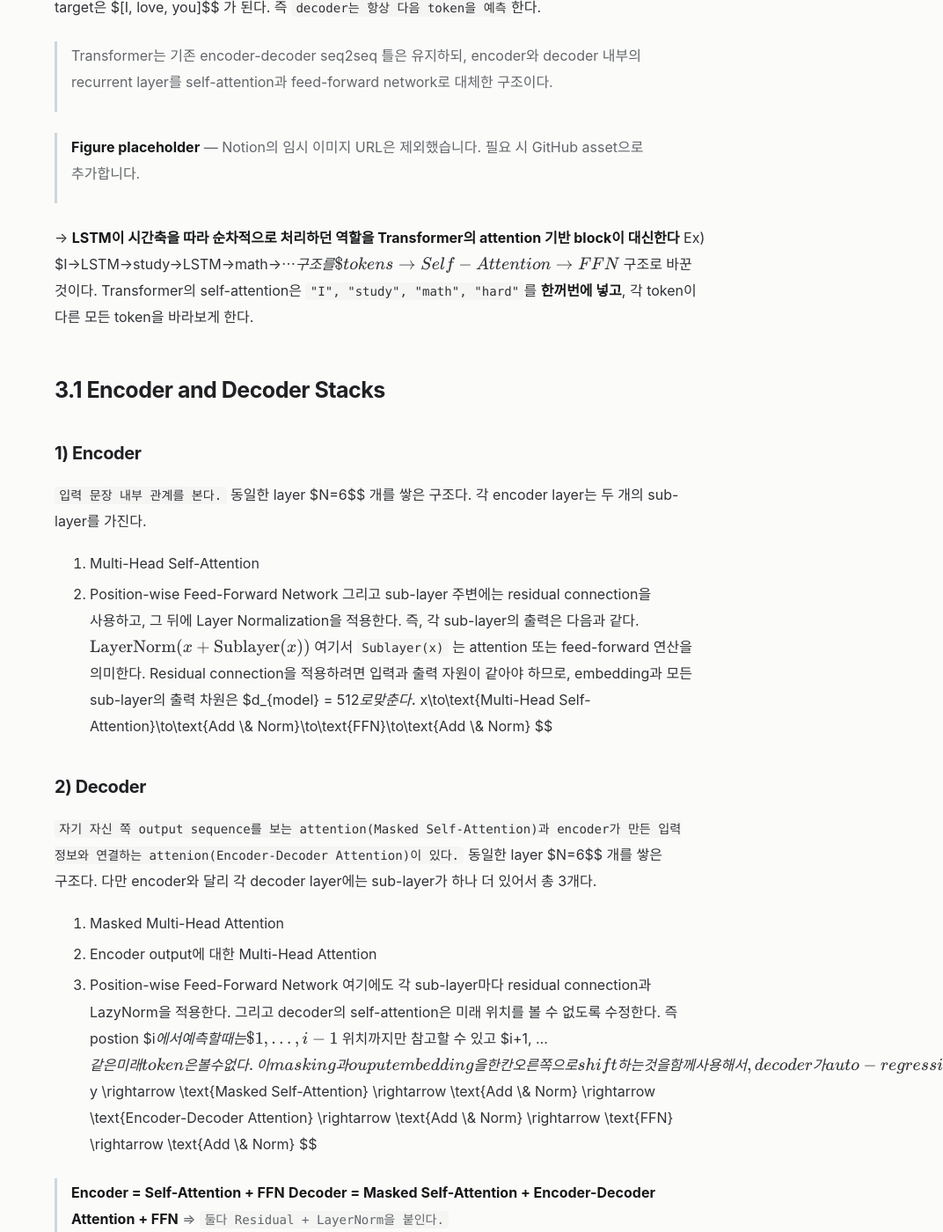
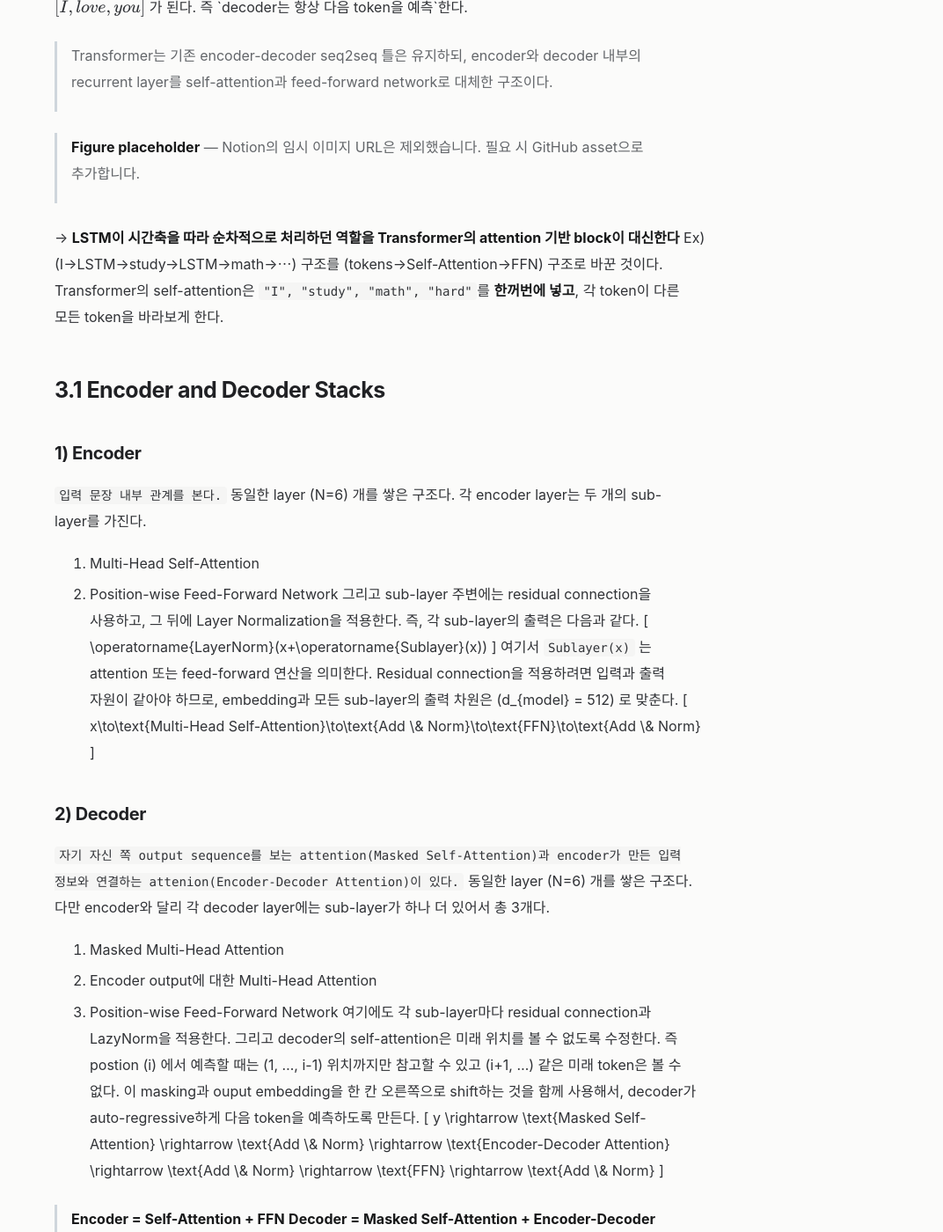
Before and after one commit to nayana224/nayana224.github.io, a Jekyll site: the page built from _notes/attention-is-all-you-need-2017.md, in a window 1280 px wide and 1400 px high, scrolled down 4093 px. Shown: the whole window at 88% size, without its empty margins (208-1280 px from the left). Built offline with Jekyll 4.4.1, drawn with Linux system fonts in a browser that asks for light colours; some of the changed text lies outside the part shown.

Commit message:
notes: normalize math delimiters in attention-is-all-you-need-2017.md

````diff
--- a/_notes/attention-is-all-you-need-2017.md
+++ b/_notes/attention-is-all-you-need-2017.md
@@ -61,17 +61,17 @@
 ## 3. Model Architecture
 대부분의 경쟁력 있는 neural sequence transduction 모델은 encoder-decoder 구조를 가진다.
 - encoder 입력 sequence의 symbol 표현
-  $$
-  (x_1,…,x_n)
-  $$
+  \[
+(x_1,…,x_n)
+\]
 - 입력 sequence를 연속적인 representation sequence로 변환
-  $$
-  z=(z_1,\ldots,z_n)
-  $$
-- decoder는 위 $z$$ 를 이용하여 출력 sequence를 한 번에 하나의 symbol씩 생성한다.
-  $$
-  (y_1,\ldots,y_m)
-  $$
+  \[
+z=(z_1,\ldots,z_n)
+\]
+- decoder는 위 \(z\) 를 이용하여 출력 sequence를 한 번에 하나의 symbol씩 생성한다.
+  \[
+(y_1,\ldots,y_m)
+\]
 각 step에서 모델은 autoregressive(자기회귀)하게 동작한다. 즉, 다음 출력을 생성할 때 이전에 생성한 output symbol들을 추가 입력으로 사용한다.
 
 Transformer도 이 encoder-decoder 틀 자체를 유지한다.
@@ -98,7 +98,7 @@
 
 → Add & Norm
 ```
-이 block이 N번 반복된다. 논문에서는 $N=6$$ 이다.
+이 block이 N번 반복된다. 논문에서는 \(N=6\) 이다.
 즉 encoder는 동일한 형태의 layer를 6개 쌓은 구조다.
 
 ### 2) Decoder 쪽
@@ -122,8 +122,8 @@
 
 → Add & Norm
 ```
-이것도 $N=6$$ 번 반복된다.
-마지막에는 $Linear → Softmax$$ 를 거쳐 다음 token의 확률을 출력한다.
+이것도 \(N=6\) 번 반복된다.
+마지막에는 \(Linear → Softmax\) 를 거쳐 다음 token의 확률을 출력한다.
 
 ### 3) Encoder와 Decoder의 차이
 가장 중요한 차이는 decoder에는 attention이 두 종류가 있다는 것이다.
@@ -135,8 +135,8 @@
 ### 4) 왜 output이 shifted right인가?
 Figure 1 아래쪽 decoder를 보면 Outputs(shifted right)라고 되어 있다.
 이유는 autoregressive prediction 때문이다.
-예를 들어, 정답이 $[I, love, you]$$ 라면 decoder 입력은 대략 $[<start>, I, love]$$ 가 된다.
-정답 target은 $[I, love, you]$$ 가 된다.
+예를 들어, 정답이 \([I, love, you]\) 라면 decoder 입력은 대략 \([<start>, I, love]\) 가 된다.
+정답 target은 \([I, love, you]\) 가 된다.
 즉 `decoder는 항상 다음 token을 예측`한다.
 > Transformer는 기존 encoder-decoder seq2seq 틀은 유지하되, encoder와 decoder 내부의 recurrent layer를 self-attention과 feed-forward network로 대체한 구조이다.
 
@@ -144,42 +144,42 @@
 
 →  **LSTM이 시간축을 따라 순차적으로 처리하던 역할을 Transformer의 attention 기반 block이 대신한다**
 Ex)
-$I→LSTM→study→LSTM→math→⋯$$ 구조를
-$tokens→Self-Attention→FFN$$ 구조로 바꾼 것이다.
+\(I→LSTM→study→LSTM→math→⋯\) 구조를
+\(tokens→Self-Attention→FFN\) 구조로 바꾼 것이다.
 Transformer의 self-attention은 `"I", "study", "math", "hard"`를 **한꺼번에 넣고**, 각 token이 다른 모든 token을 바라보게 한다.
 
 ## 3.1 Encoder and Decoder Stacks
 ### 1) Encoder
 `입력 문장 내부 관계를 본다.`
-동일한 layer $N=6$$ 개를 쌓은 구조다.
+동일한 layer \(N=6\) 개를 쌓은 구조다.
 각 encoder layer는 두 개의 sub-layer를 가진다.
 1. Multi-Head Self-Attention
 2. Position-wise Feed-Forward Network
 그리고 sub-layer 주변에는 residual connection을 사용하고, 그 뒤에 Layer Normalization을 적용한다.
 즉, 각 sub-layer의 출력은 다음과 같다.
-$$
+\[
 \operatorname{LayerNorm}(x+\operatorname{Sublayer}(x))
-$$
+\]
 여기서 `Sublayer(x)` 는 attention 또는 feed-forward 연산을 의미한다.
-Residual connection을 적용하려면 입력과 출력 자원이 같아야 하므로, embedding과 모든 sub-layer의 출력 차원은 $d_{model} = 512$$ 로 맞춘다.
-$$
+Residual connection을 적용하려면 입력과 출력 자원이 같아야 하므로, embedding과 모든 sub-layer의 출력 차원은 \(d_{model} = 512\) 로 맞춘다.
+\[
 x\to\text{Multi-Head Self-Attention}\to\text{Add \& Norm}\to\text{FFN}\to\text{Add \& Norm}
-$$
+\]
 
 ### 2) Decoder
 `자기 자신 쪽 output sequence를 보는 attention(Masked Self-Attention)과 encoder가 만든 입력 정보와 연결하는 attenion(Encoder-Decoder Attention)이 있다.`
-동일한 layer $N=6$$ 개를 쌓은 구조다.
+동일한 layer \(N=6\) 개를 쌓은 구조다.
 다만 encoder와 달리 각 decoder layer에는 sub-layer가 하나 더 있어서 총 3개다.
 1. Masked Multi-Head Attention
 2. Encoder output에 대한 Multi-Head Attention
 3. Position-wise Feed-Forward Network
 여기에도 각 sub-layer마다 residual connection과 LazyNorm을 적용한다.
 그리고 decoder의 self-attention은 미래 위치를 볼 수 없도록 수정한다.
-즉 postion $i$$ 에서 예측할 때는 $1, …, i-1$$ 위치까지만 참고할 수 있고 $i+1, …$$ 같은 미래 token은 볼 수 없다.
+즉 postion \(i\) 에서 예측할 때는 \(1, …, i-1\) 위치까지만 참고할 수 있고 \(i+1, …\) 같은 미래 token은 볼 수 없다.
 이 masking과 ouput embedding을 한 칸 오른쪽으로 shift하는 것을 함께 사용해서, decoder가 auto-regressive하게 다음 token을 예측하도록 만든다.
-$$
+\[
 y \rightarrow \text{Masked Self-Attention} \rightarrow \text{Add \& Norm} \rightarrow \text{Encoder-Decoder Attention} \rightarrow \text{Add \& Norm} \rightarrow \text{FFN} \rightarrow \text{Add \& Norm}
-$$
+\]
 
 > **Encoder = Self-Attention + FFN**
 > **Decoder = Masked Self-Attention + Encoder-Decoder Attention + FFN**
@@ -215,45 +215,44 @@
 
 이 논문이 사용하는 attention은 Scaled Dot-Product Attention이다.
 입력은 다음과 같다.
-- Query : $Q$$
-- Key : $K$$
-- Value: $V$$
-Query와 Key의 차원은 $d_k$$ 이고, Value의 차원은 $d_v$$ 이다.
+- Query : $Q\[
+- Key : \(K\)
+- Value: \(V\)
+Query와 Key의 차원은 \(d_k\) 이고, Value의 차원은 \(d_v\) 이다.
 계산식은 다음과 같다.
-$$
+\]
 \operatorname{Attention}(Q,K,V)=\operatorname{softmax}\left(\frac{QK^T}{\sqrt{d_k}}\right)V
-$$
-
-### 1) $QK^T$$
+\[
+### 1) \(QK^T\)
 먼저 Query와 모든 Key 사이의 dot product를 계산한다.
-$$
+\]
 QK^T
-$$
+\[
 이 값은 `Query와 각 Key가 얼마나 잘 맞는가를 나타내는 score`이다.
 예를 들어, `“math”` 라는 token이 다른 token들과 얼마나 관계 있는지를 계산한다고 생각할 수 있다.
-$$
+\]
 \text{math query} \cdot \text{I key} \\
 \text{math query} \cdot \text{study key} \\
 \text{math query} \cdot \text{math key} \\
 \text{math query} \cdot \text{hard key}
-$$
+\[
 이런 score들이 한꺼번에 나온다.
 
-### 2) $\sqrt{d_k}$$ 로 나눈다.
-$$
+### 2) \(\sqrt{d_k}\) 로 나눈다.
+\]
 \frac{QK^T}{\sqrt{d_k}}
-$$
-저자들은 $d_k$$ 가 커지면 dot product의 크기도 커질 수 있다고 설명한다.
+\[
+저자들은 \(d_k\) 가 커지면 dot product의 크기도 커질 수 있다고 설명한다.
 논문에서는 q와 k의 성분이 평균 0, 분산 1인 독립 확률 변수라고 가정하면,
-$$
+\]
 q \cdot k = \sum_{i=1}^{d_k} q_i k_i
-$$
-의 분산이 $d_k$$가 된다고 설명한다.
+\[
+의 분산이 \(d_k\)가 된다고 설명한다.
 즉, 차원이 커질수록 dot product 값이 커질 가능성이 있다.
-그러면 softmax에 큰 값들이 들어가면서 출력이 지나치게 한쪽으로 몰리고, gradient가 매우 작아질 수 있다. 그래서  $\sqrt{d_k}$$ 로 나눠서 scale을 조절한다.
+그러면 softmax에 큰 값들이 들어가면서 출력이 지나치게 한쪽으로 몰리고, gradient가 매우 작아질 수 있다. 그래서  \(\sqrt{d_k}\) 로 나눠서 scale을 조절한다.
 
 ### 3) Softmax
-그 다음 $softmax\left(\frac{QK^T}{\sqrt{d_k}}\right)$$ 를 적용한다.
+그 다음 \(softmax\left(\frac{QK^T}{\sqrt{d_k}}\right)\) 를 적용한다.
 이제 score들이 attention weight가 된다.
 예를 들어 임의로 \[0.1, 0.6, 0.2, 0.1\]이 나왔다면
 `“math”`가
@@ -264,26 +263,26 @@
 정도의 비중으로 정보를 본다고 이해할 수 있다.
 실제 수치는 학습으로 결정된다.
 
-### 4) 마지막으로 $V$$와 곱한다.
-$$
+### 4) 마지막으로 \(V\)와 곱한다.
+\]
 softmax(...)V
-$$
+\[
 attention weight를 이용해서 `Value들을 weighted sum`한다.
 - weighted sum : 각 값의 중요도나 관련성에 따라 가중치(Weight)를 각각 곱한 뒤 모두 더하는 연산
 예를 들어 다음과 같은 식이다.
-$$
+\]
 0.1V_1+0.6V_2+0.2V_3+0.1V_4
-$$
+\[
 그래서 최종적으로 `“math”`의 새로운 representation에는 다른 token들의 정보가 섞여 들어간다.
 
 ### 5) 왜 그냥 dot-product attention이 아니라 “Scaled”인가
 논문은 기존에 많이 쓰이던 attention으로 Additive attention, Dot-product attention을 언급한다.
 Dot-product attention은 계산 효율이 좋다. 특히 matrix multiplication으로 구현할 수 있어 빠르고 메모리 효율이 좋다.
-하지만 $d_k$$ 가 커지면 dot product가 커질 수 있어 softmax gradient 문제가 생길 수 있다.
-그래서 Transformer에서는 $\frac{QK^T}{\sqrt{d_k}}$$ 를 곱한 것이다.
-$$
+하지만 \(d_k\) 가 커지면 dot product가 커질 수 있어 softmax gradient 문제가 생길 수 있다.
+그래서 Transformer에서는 \(\frac{QK^T}{\sqrt{d_k}}\) 를 곱한 것이다.
+\]
 QK^T \rightarrow Scale \rightarrow Softmax \rightarrow V
-$$
+\[
 > Query와 Key의 관계를 계산하고 → 값이 너무 커지지 않도록 scale하고 → softmax로 중요도를 만들고 → 그 중요도로 Value들을 합친다.
 
 ## 3.2.2 Multi-Head Attention
@@ -292,13 +291,13 @@
 
 논문은 하나의 attention만 쓰는 대신, `Query/Key/Value를 여러 번 서로 다른 선형 변환(Linear Block)으로 투영한 뒤 여러 attention head를 병렬로 계산`하는 것이 더 좋다고 설명한다.
 형태는 다음과 같다.
-$$
+\]
 \mathrm{MultiHead}(Q,K,V)=\mathrm{Concat}(\mathrm{head}_1,\ldots,\mathrm{head}_h)W^O
-$$
+\[
 각 Head는 다음과 같다.
-$$
+\]
 \mathrm{head}_i=\operatorname{Attention}(QW_i^Q,KW_i^K,VW_i^V)
-$$
+\[
 즉, 다른 입력을 보더라도 각 head는 서로 다른 projection을 거쳐서 서로 다른 관점에서 관계를 본다고 이해하면 된다.
 
 ### 1) 왜 여러 head를 쓰는가
@@ -315,37 +314,35 @@
 핵심은 같은 `sequence를 서로 다른 representation 공간에서 동시에 본다`는 것이다.
 
 ### 2) 차원은 어떻게 되는가
-논문에선 $h=8$$ 개의 head를 사용한다.
-전체 모델 차원은 $d_{model}=512$$ 이고 각 head에서는 $d_k=d_v=\frac{512}{8}=64$$ 를 사용한다.
-즉, $512→8×64$$ 로 각 head가 attention을 계산하고, 그 결과를 다시 이어 붙이면 $8×64=512$$ 가 된다.
-그래서 최종적으로 원래  $d_{model}=512$$ 차원으로 돌아온다.
+논문에선 \(h=8\) 개의 head를 사용한다.
+전체 모델 차원은 \(d_{model}=512\) 이고 각 head에서는 \(d_k=d_v=\frac{512}{8}=64\) 를 사용한다.
+즉, \(512→8×64\) 로 각 head가 attention을 계산하고, 그 결과를 다시 이어 붙이면 \(8×64=512\) 가 된다.
+그래서 최종적으로 원래  \(d_{model}=512\) 차원으로 돌아온다.
 
-head를 8개 쓴다고 계산량이 무조건 8배가 되는 구조는 아니다. 각 head의 차원을 $512→64$$ 로 줄여서 계산하기 때문에, 논문에서는 전체 계산 비용이 full-dimensional single-head attention과 비슷한 수준이라고 설명한다.
+head를 8개 쓴다고 계산량이 무조건 8배가 되는 구조는 아니다. 각 head의 차원을 \(512→64\) 로 줄여서 계산하기 때문에, 논문에서는 전체 계산 비용이 full-dimensional single-head attention과 비슷한 수준이라고 설명한다.
 
 ## 3.2.3 Application in our Model
 ### 1) Encoder Self-Attention
-Encoder의 self-attention에서는 $Q, K, V$$ 가 전부 같은 곳, 즉 이전 encoder layer 출력에서 나온다.$
+Encoder의 self-attention에서는 \(Q, K, V\) 가 전부 같은 곳, 즉 이전 encoder layer 출력에서 나온다.$
 그래서 각 입력 token은 encoder의 다른 모든 input token을 볼 수 있다.
-Ex) 입력이 $[I, study, math, hard]$$ 라면 `"math"` 위치는 `"I"`, `"study"`, `"math"`, `"hard"` 전부를 참고할 수 있다.
-$$
+Ex) 입력이 \([I, study, math, hard]\) 라면 `"math"` 위치는 `"I"`, `"study"`, `"math"`, `"hard"` 전부를 참고할 수 있다.
+\]
 Q=K=V=encoder\ previous\ layer \ output
-$$
-
+\[
 ### 2) Decoder Masked Self-Attention
 Decoder에서도 `self-attention을 쓰지만, 미래 token을 볼 수 없도록 mask를 건다.` (causal mask)
-Ex) 현재 세 번째 token을 예측하는 위치라면, $1, 2, 3$$ 위치는 볼 수 있지만 $4, 5, …$$ 는 볼 수 없다.
-논문에서는 softmax 입력에서 허용되지 않는 연결을 $−∞$$ 로 설정하여, softmax 이후 weight가 사실상 0이 되도록 한다.
-$Q, K, V$$ 는 decoder 내부의 같은 representation에서 나온다.
+Ex) 현재 세 번째 token을 예측하는 위치라면, \(1, 2, 3\) 위치는 볼 수 있지만 \(4, 5, …\) 는 볼 수 없다.
+논문에서는 softmax 입력에서 허용되지 않는 연결을 \(−∞\) 로 설정하여, softmax 이후 weight가 사실상 0이 되도록 한다.
+\(Q, K, V\) 는 decoder 내부의 같은 representation에서 나온다.
 다만 causal mask가 추가된다는 점이 다르다.
-**미래 위치에 해당하는 원소들을 전부 **$−∞$$** (음의 무한대)로 덮어씌운다.**
-$$
+**미래 위치에 해당하는 원소들을 전부 **\(−∞\)** (음의 무한대)로 덮어씌운다.**
+\]
 \text{Attention Matrix}=\begin{bmatrix}S_{11}&-\infty&-\infty&-\infty\\S_{21}&S_{22}&-\infty&-\infty\\S_{31}&S_{32}&S_{33}&-\infty\\S_{41}&S_{42}&S_{43}&S_{44}\end{bmatrix}
-$$
-
+\[
 ### 3) Encoder-Decoder Attention
 이게 self-attention과 가장 다른 부분이다.
-여기서는 $Q$$ 는 decoder쪽에서 오고, $K, V$$ 는 encoder의 최종 출력에서 나온다.
-$$
+여기서는 \(Q\) 는 decoder쪽에서 오고, \(K, V\) 는 encoder의 최종 출력에서 나온다.
+\]
 Q=\text{decoder representation},\\ \quad K,V=\text{encoder output}
 $$
 직관적으로 보면 decoder가 “내가 지금 다음 단어를 만들려고 하는데, 입력 문장에서 어떤 부분을 봐야하지?” 라고 묻는 구조다.
@@ -353,8 +350,8 @@
 
 <tr>
 <td>Attention 종류</td>
-<td>$Q$$ 출처</td>
-<td>$K,V$$ 출처</td>
+<td>\(Q\) 출처</td>
+<td>\(K,V\) 출처</td>
 <td>목적</td>
 </tr>
 <tr>
````
